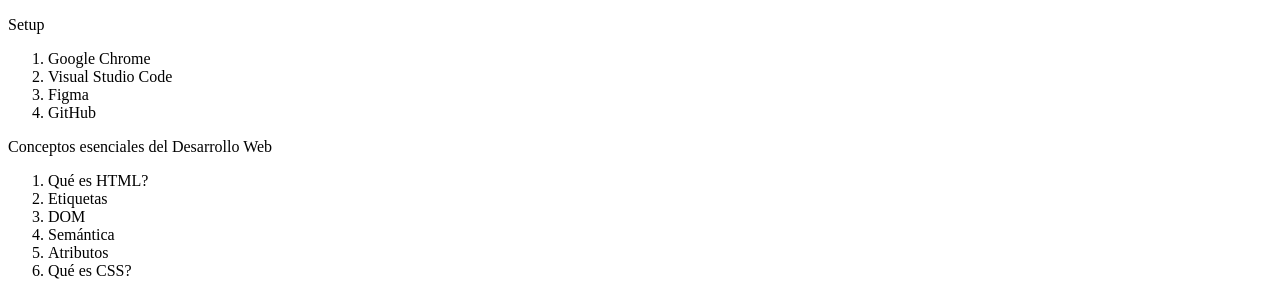
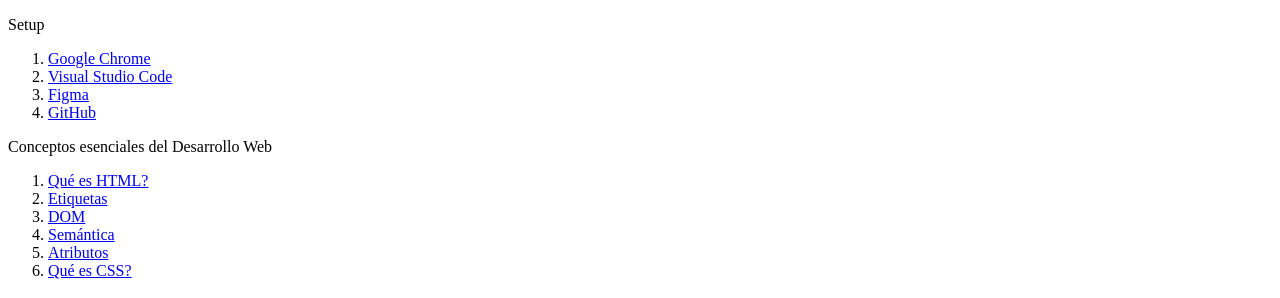
Before and after one commit to alfgow/esencial-v2, a plain HTML site: page index.html in a window 1280 px wide. Shown: the top 298 px of the page. Drawn offline with Linux system fonts and the light colour scheme.

Commit message:
17. Enlaces y Rutas

```diff
--- a/index.html
+++ b/index.html
@@ -13,19 +13,19 @@
         <nav>
             <p>Setup</p>
             <ol>
-                <li>Google Chrome</li>
-                <li>Visual Studio Code</li>
-                <li>Figma</li>
-                <li>GitHub</li>
+                <li> <a href="#chrome">Google Chrome</a> </li>
+                <li><a href="#visualStudio">Visual Studio Code</a></li>
+                <li><a href="#figma">Figma</a></li>
+                <li><a href="#github">GitHub</a></li>
             </ol>
             <p>Conceptos esenciales del Desarrollo Web</p>
             <ol>
-                <li>Qué es HTML?</li>
-                <li>Etiquetas</li>
-                <li>DOM</li>
-                <li>Semántica</li>
-                <li>Atributos</li>
-                <li>Qué es CSS?</li>
+                <li><a href="#html">Qué es HTML?</a></li>
+                <li><a href="#etiquetas">Etiquetas</a></li>
+                <li><a href="#dom">DOM</a></li>
+                <li><a href="#semantica">Semántica</a></li>
+                <li><a href="#atributos">Atributos</a></li>
+                <li><a href="#css">Qué es CSS?</a></li>
             </ol>
         </nav>
 
@@ -36,13 +36,14 @@
         contenidos,
         en el nivel 2 aprenderás de componentes y en 3 sobre layouts.</p>
     <h2> Setup</h2>
-    <img src="./images/google-chrome.png" alt="Logo de Google Chrome" title="Logo de Google Chrome">
+    <img src="./images/google-chrome.png" alt="Logo de Google Chrome" title="Logo de Google Chrome" id="chrome">
 
     <h3> Google Chrome </h3>
     <p> Chrome va a ser el navegador que utilizaremos en el curso por su extenso soporte de nuevos estándares y
         herramientas de
         desarrollo avanzadas y de amigable uso. </p>
-    <img src="./images/visual-studio-code.png" alt="Logo de Visual Studio Code" title="Logo de Visual Studio Code">
+    <img src="./images/visual-studio-code.png" alt="Logo de Visual Studio Code" title="Logo de Visual Studio Code"
+        id="visualStudio">
     <h3> Visual Studio Code </h3>
     <p> Visual Studio Code es el editor de texto más popular y potente del mercado actualmente, su fácil uso y la
         capacidad de
@@ -50,23 +51,23 @@
         lenguaje en
         el que se desemvuelva. </p>
 
-    <img src="./images/figma.png" alt="Logo de Figma" title="Logo de Figma">
+    <img src="./images/figma.png" alt="Logo de Figma" title="Logo de Figma" id="figma">
     <h3> Figma </h3>
     <p> Figma es una la herramienta más popular en la actualidad para entregar diseños a los desarrolladores para su
         implementación por su fácil uso porque puede ser usado directamente desde el navegador. </p>
 
-    <img src="./images/github.png" alt="Logo de Github" title="Logo de Github">
+    <img src="./images/github.png" alt="Logo de Github" title="Logo de Github" id="github">
     <h3> GitHub </h3>
     <p> Así como en Facebook te encuentran tus amigos, en Github te encuentran otras programadoras y programadores de
         todo el mundo, en vez de subir fotos de tus viajes aquí subes tu código y puedes elegir hacerlo “open source” o
         guardarlo de manera privada, Github será esencial para almacenar tu futuro portafolio. </p>
     <hr>
     <h2> Conceptos esenciales del Desarrollo Web </h2>
-    <h3> Qué es HTML </h3>
+    <h3 id="html"> Qué es HTML </h3>
     <p>Hyper Text Markup Language o Lenguaje de marcas Hipertexto. Es el componente más básico de la web. Define el
         significado
         y la estructura del contenido.</p>
-    <h3>Etiquetas</h3>
+    <h3 id="etiquetas">Etiquetas</h3>
     <p>Las etiquetas HTML van a ayudarnos a brindar una estructura y semántica al contenido de nuestro website y cada
         una tiene
         características y usos diferentes aunque visualmente den un resultado similar.</p>
@@ -77,7 +78,7 @@
         pequeña idea de su uso pero en este curso vamos a usar las más importantes y que serán parte de tu día a día
         como
         Software Developer.</p>
-    <h3>DOM</h3>
+    <h3 id="dom">DOM</h3>
     <p>El Document Object Model es una estructura de árbol que representará todos nuestros proyectos web como si un
         árbol
         genealógico fuera: padres, hijos, hermanos con niveles infinitos. cuando entendemos esta anidación podemos
@@ -85,7 +86,7 @@
         dependencias, herencias en css y que tan complejo es nuestro proyecto.</p>
     <img src="./images/dom.png" alt="Estructura de árbol que representa al Document Object Model"
         title="Estructura de árbol que representa al Document Object Model">
-    <h3>Semántica</h3>
+    <h3 id="semantica">Semántica</h3>
     <p>La semántica le brinda sentido a cada elemento existen en un sitio web, algunos elementos será meramente
         decorativos y
         no deben significar nada pero otros serán títulos y deberán estar en diferente jerarquías o alguna secciones
@@ -96,13 +97,13 @@
         ayudará a
         la accesibilidad de tu sitio web, para que personas con habilidades diferentes puedan entender cada contenido.
     </p>
-    <h3>Atributos</h3>
+    <h3 id="atributos">Atributos</h3>
     <p>Los atributos le dan características extra a las etiquetas para complementar información y son pre programadas
         por el
         navegador, algunos atributos funcionan en todas las etiquetas de la misma forma como ‘class’ pero otros
         atributos
         funcionan en solo alguna etiquetas como src</p>
-    <h3>CSS</h3>
+    <h3 id="css">CSS</h3>
     <p>Hojas de Estilo en Cascada (del inglés Cascading Style Sheets) o CSS es el lenguaje de estilos utilizado para
         describir
         la presentación de documentos HTML</p>
@@ -136,6 +137,7 @@
         <li>padding-block | padding-inline | padding-block-start | padding-block-end | padding-inline-start |
             padding-inline-end</li>
     </ul>
+    <p>Si tienes alguna pregunta escríbeme a <a href="mailto:me@alfgow.app">me@alfgow.app</a></p>
 </body>
 
 </html>
```
